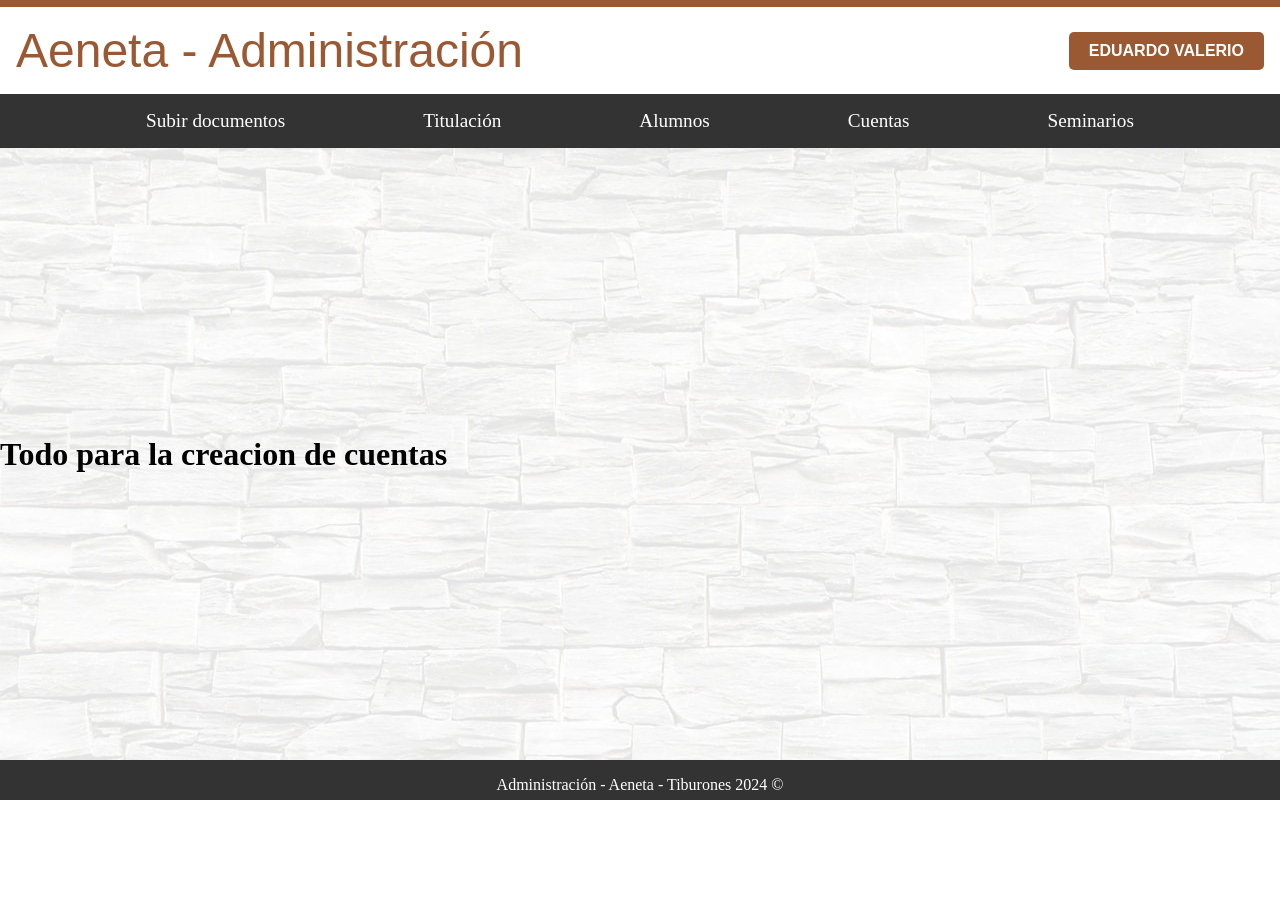
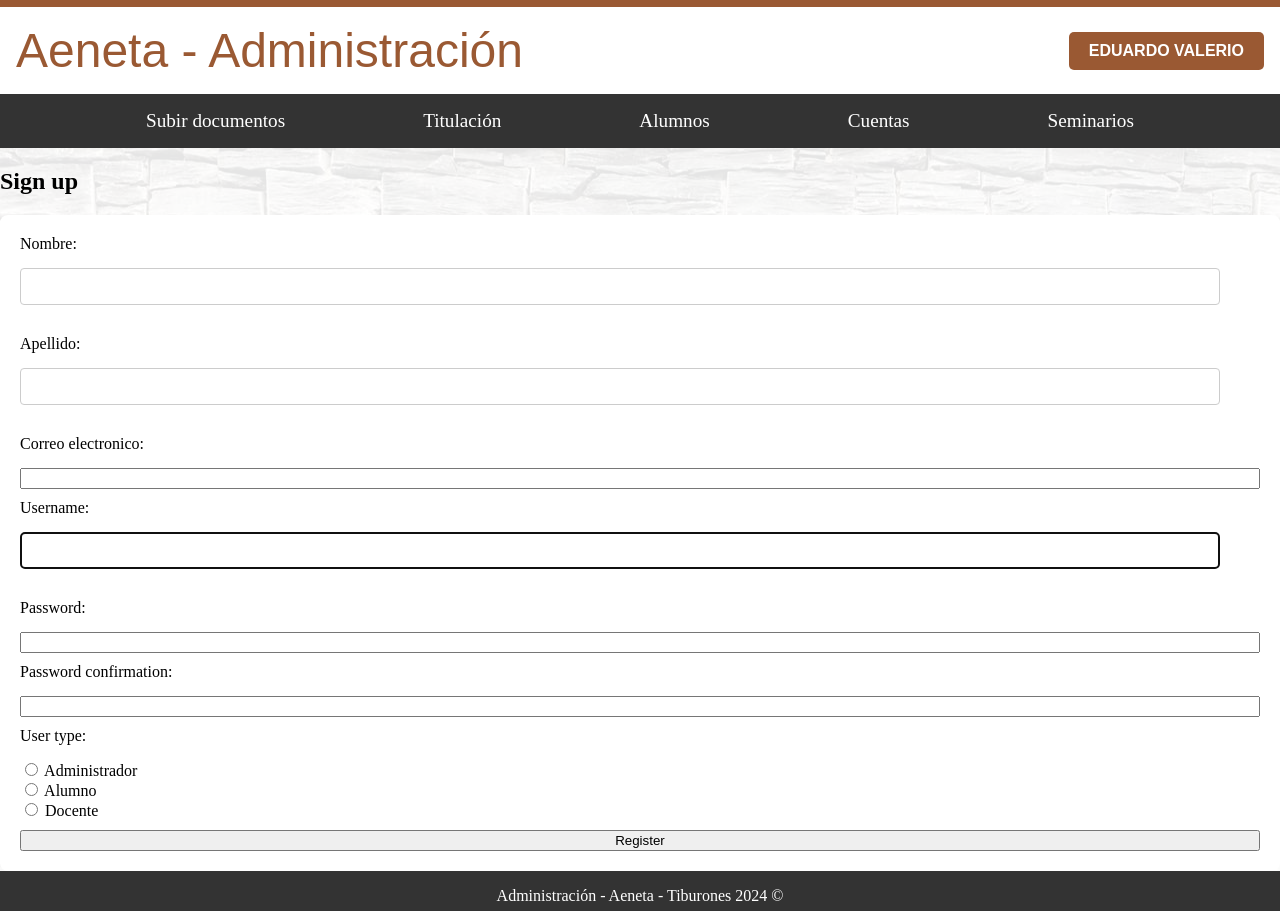
Before and after one commit to JEduardoVL/ISW_Proyecto_Tiburones, a Django app: page /administracion/cuentas/crear_cuentas/ in a window 1280 px wide. Before the commit the page ends 800 px from the top, so only its background shows below. Run offline with Django 5.2, Linux system fonts and the light colour scheme; a user stored in the database is signed in.

```diff
--- a/administracion/templates/administracion/cuentas/crear_cuentas.html
+++ b/administracion/templates/administracion/cuentas/crear_cuentas.html
@@ -2,6 +2,55 @@
 
 {% block content %}
   <div id="fondo">
-    <h1>Todo para la creacion de cuentas</h1>
+    <h2>Sign up</h2>
+    <form method="post" id="signupForm" novalidate>
+      {% csrf_token %}
+      {{ form.non_field_errors }}
+
+      {{ form.nombre.label_tag }} {{ form.nombre }}
+      {{ form.apellido.label_tag }} {{ form.apellido }}
+      {{ form.correo_electronico.label_tag }} {{ form.correo_electronico }}
+
+      {{ form.username.label_tag }} {{ form.username }} {{ form.username.errors }}
+      {{ form.password1.label_tag }} {{ form.password1 }} {{ form.password1.errors }}
+      {{ form.password2.label_tag }} {{ form.password2 }} {{ form.password2.errors }}
+
+      {{ form.user_type.label_tag }} {{ form.user_type }}
+
+      <!-- Campos para Alumnos -->
+      <div id="alumnoFields" style="display: none;">
+        {{ form.matricula.label_tag }} {{ form.matricula }}
+        {{ form.programa_academico.label_tag }} {{ form.programa_academico }}
+        {{ form.estatus.label_tag }} {{ form.estatus }}
+      </div>
+
+      <!-- Campos para Docentes -->
+      <div id="docenteFields" style="display: none;">
+        {{ form.especialidad.label_tag }} {{ form.especialidad }}
+        {{ form.departamento_docente.label_tag }} {{ form.departamento_docente }}
+      </div>
+
+      <!-- Campos para Administrativos -->
+      <div id="administrativoFields" style="display: none;">
+        {{ form.cargo.label_tag }} {{ form.cargo }}
+        {{ form.departamento_admin.label_tag }} {{ form.departamento_admin }}
+      </div>
+
+      <button type="submit">Register</button>
+    </form>
   </div>
+  <script type="text/javascript">
+    document.addEventListener('DOMContentLoaded', function () {
+      const userTypeFields = document.querySelectorAll('input[name="user_type"]');
+
+      userTypeFields.forEach(function(userTypeField) {
+        userTypeField.addEventListener('change', function (e) {
+          const selectedType = e.target.value;
+          document.getElementById('alumnoFields').style.display = selectedType === 'is_alumno' ? 'block' : 'none';
+          document.getElementById('docenteFields').style.display = selectedType === 'is_docente' ? 'block' : 'none';
+          document.getElementById('administrativoFields').style.display = selectedType === 'is_administrador' ? 'block' : 'none';
+        });
+      });
+    });
+  </script>
 {% endblock %}
--- a/administracion/templates/base_generic_Administracion.html
+++ b/administracion/templates/base_generic_Administracion.html
@@ -10,6 +10,10 @@
     <link rel="stylesheet" type="text/css" href="{% static 'styles/base.css' %}">
     <link rel="stylesheet" type="text/css" href="{% static 'styles/informacion.css' %}">
     <link rel="stylesheet" type="text/css" href="{% static 'styles/nav_bar.css' %}">
+    <link rel="stylesheet" type="text/css" href="{% static 'styles/alumno.css' %}">
+    <!-- Para los iconos-->
+    <link rel="stylesheet" href="https://cdnjs.cloudflare.com/ajax/libs/font-awesome/6.0.0-beta3/css/all.min.css">
+
 </head>
 <body>
     <div id="nombre_sistema" class="header-flex-container">
--- a/administracion/urls.py
+++ b/administracion/urls.py
@@ -16,11 +16,15 @@ from .views import (
     AdministracionTitulacionRegistrar,
     # cuentas
     AdministracionAdminCuentas,
-    AdministracionCreacionCuentas,
+
     # alumnos
-    AdministracionAlumnos
+    AdministracionAlumnos,
+    alumnos_view,
+    create_user
 
 )
+from administracion import views
+
 
 app_name = 'administracion'  # Este es el namespace que debe coincidir con el utilizado en 'resolve_url'
 
@@ -41,8 +45,8 @@ urlpatterns = [
 
     # cuentas
     path('cuentas/administrar_cuentas/', AdministracionAdminCuentas.as_view(), name='administrar_cuentas'),
-    path('cuentas/crear_cuentas/', AdministracionCreacionCuentas.as_view(), name='crear_cuentas'),
+    path('cuentas/crear_cuentas/', views.create_user, name='crear_cuentas'),
 
     # alumnos
-    path('alumnos/', AdministracionAlumnos.as_view(), name='alumnos'),
+    path('alumnos/', alumnos_view, name='alumnos'),
 ]
--- a/administracion/views.py
+++ b/administracion/views.py
@@ -1,7 +1,10 @@
 from django.views.generic import TemplateView
-from django.conf import settings
+from django.shortcuts import render, redirect
+from usuarios.models import CustomUser
 from .mixins import AdminRequiredMixin
-
+from usuarios.forms import CustomUserCreationForm
+from django.contrib.auth.decorators import permission_required
+from django.contrib import messages
 
 # Todo lo necesario para la administracion de titulación
 class AdministracionTitulacionRegistrar(AdminRequiredMixin,TemplateView):
@@ -15,12 +18,34 @@ class AdministracionTitulacionConvocatorias(AdminRequiredMixin,TemplateView):
 
 class AdministracionAdminCuentas(AdminRequiredMixin, TemplateView):
     template_name = 'administracion/cuentas/administrar_cuentas.html'
-class AdministracionCreacionCuentas(AdminRequiredMixin, TemplateView):
-    template_name = 'administracion/cuentas/crear_cuentas.html'
+'''class AdministracionCreacionCuentas(AdminRequiredMixin, TemplateView):
+    template_name = 'administracion/cuentas/crear_cuentas.html' '''
+
+#@permission_required('usuarios.add_customuser', raise_exception=True)  # Asegúrate de tener este permiso.
+def create_user(request):
+    if request.method == 'POST':
+        form = CustomUserCreationForm(request.POST)
+        if form.is_valid():
+            form.save()
+            messages.success(request, 'La cuenta de usuario ha sido creada con éxito.')
+            return redirect('administracion:cuentas/crear_cuentas.html')  # Reemplaza con la URL adecuada.
+        else:
+            messages.error(request, 'Por favor corrija los errores en el formulario.')
+    else:
+        form = CustomUserCreationForm()
+
+    context = {
+        'form': form,
+    }
+    return render(request, 'administracion/cuentas/crear_cuentas.html', context)
 
 # Alumnos
 class AdministracionAlumnos(AdminRequiredMixin, TemplateView):
     template_name = 'administracion/alumnos.html'
+    # para ver las cuentas de los alumnos en tablas
+def alumnos_view(request):
+    alumnos = CustomUser.objects.filter(is_alumno=True)
+    return render(request, 'Administracion/alumnos.html', {'alumnos': alumnos})
 
 
 class AdministracionHomeView(AdminRequiredMixin, TemplateView):
```
Also changed, not shown: administracion/static/styles/alumno.css (added, +44 -0 lines), administracion/templates/administracion/alumnos.html (+37 -3 lines), db.sqlite3.
